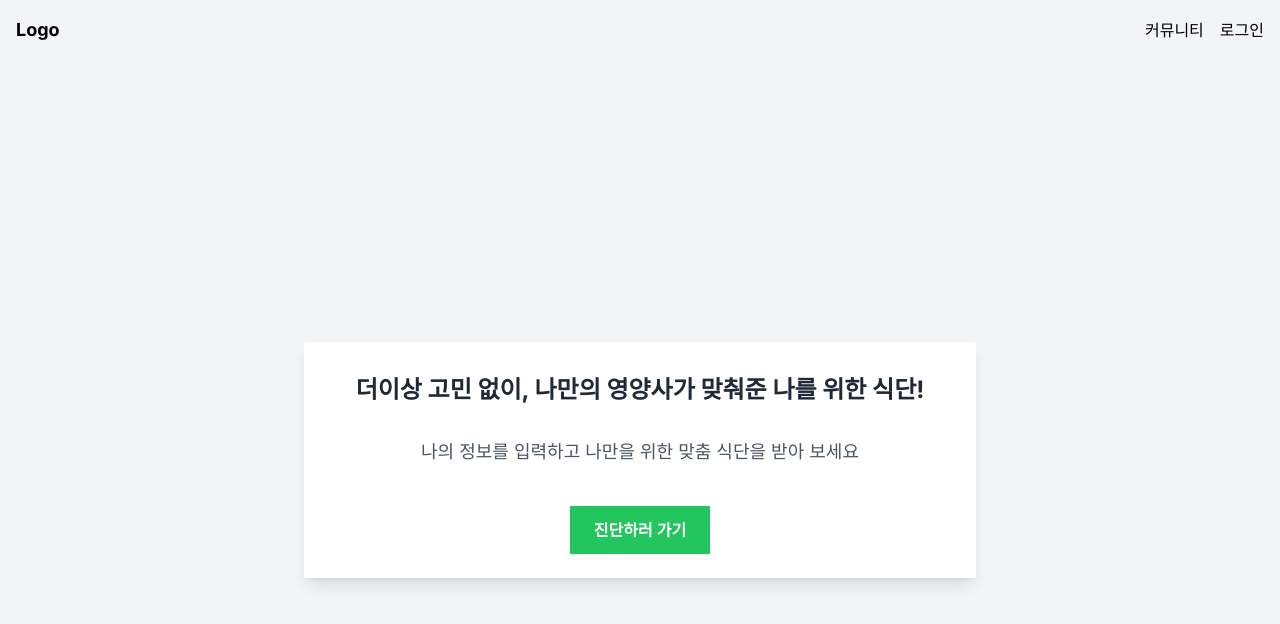
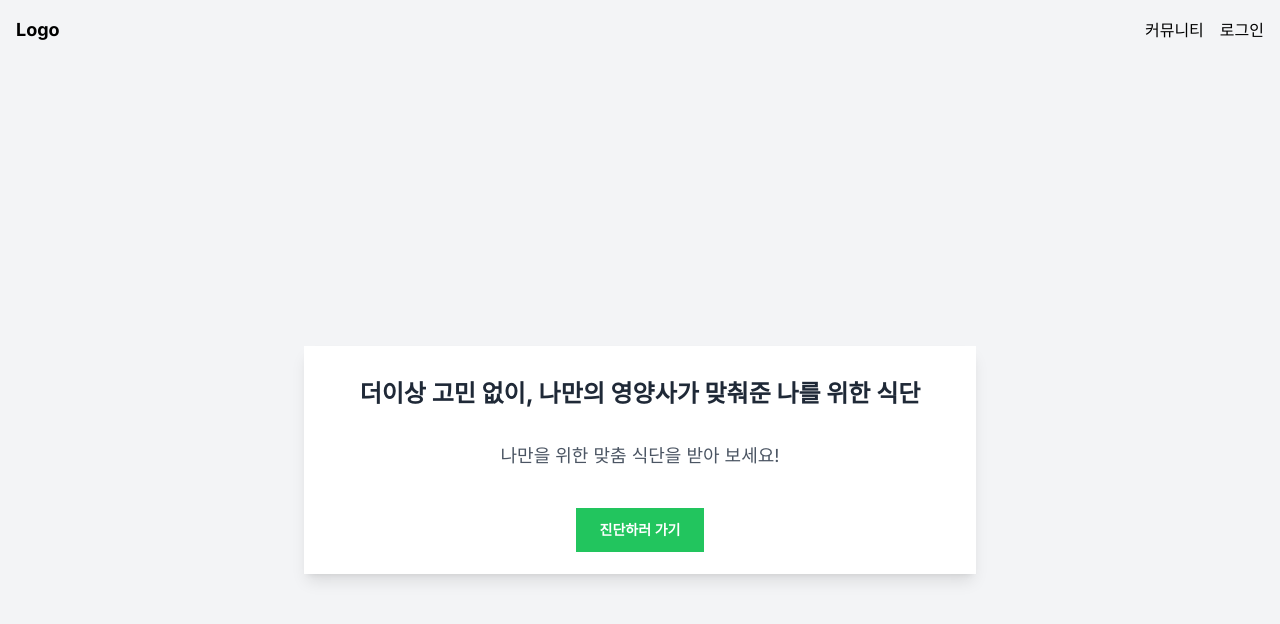
Before and after one commit to B-09-NBC-Final/Health-Protect-Me, a Next.js app: page /info in a window 1280 px wide. Shown: the top 624 px of the page. Built offline with nearby package versions, Linux system fonts and the light colour scheme.

Commit message:
delete: 지양 type 제거 및 코드 부분 수정

```diff
--- a/src/app/(main)/my-page/page.tsx
+++ b/src/app/(main)/my-page/page.tsx
@@ -1,6 +1,6 @@
 import MyPage from '@/components/MyPage/MyProfile';
 import React from 'react';
 
-const MyPageComponent: React.FC = () => <MyPage />;
+const MyPageComponent = () => <MyPage />;
 
 export default MyPageComponent;
--- a/src/components/Contents/Posting/Textarea/TextareatPage.tsx
+++ b/src/components/Contents/Posting/Textarea/TextareatPage.tsx
@@ -17,7 +17,7 @@ const TextareaPage = () => {
         <p className="border-solid border-2"></p>
         <Textarea
           placeholder="내용을 적어주세요."
-          id="message-2"
+          id="content"
           className="mt-5 w-full h-64 p-4 border-transparent rounded-lg focus:ring-2 focus:ring-[#FF7A85] focus:border-[#FF7A85] outline-none transition-all duration-300 resize-none placeholder-gray-400 text-black"
         />
       </div>
--- a/src/components/Survey/Information/InfoMain.tsx
+++ b/src/components/Survey/Information/InfoMain.tsx
@@ -1,3 +1,4 @@
+import { Button } from '@/components/ui/button';
 import Link from 'next/link';
 
 const InfoMain = () => {
@@ -6,19 +7,19 @@ const InfoMain = () => {
       <div className="max-w-2xl w-full mx-auto p-6 bg-white shadow-lg rounded-lg">
         <div className="text-center mb-8">
           <h1 className="text-2xl font-bold text-gray-800 mb-4 py-2 border-gray-200">
-            더이상 고민 없이, 나만의 영양사가 맞춰준 나를 위한 식단!
+            더이상 고민 없이, 나만의 영양사가 맞춰준 나를 위한 식단
           </h1>
-          <p className="text-lg text-gray-600 py-2  border-gray-200">
-            나의 정보를 입력하고 나만을 위한 맞춤 식단을 받아 보세요
-          </p>
+          <p className="text-lg text-gray-600 py-2  border-gray-200">나만을 위한 맞춤 식단을 받아 보세요!</p>
         </div>
         <div className="text-center">
+          <Button>
             <Link
               href="/info-reaserch"
               className="inline-block px-6 py-3 bg-green-500 text-white font-semibold rounded-lg hover:bg-green-600 transition duration-300 ease-in-out transform hover:scale-105"
             >
               진단하러 가기
             </Link>
+          </Button>
         </div>
       </div>
     </div>
```
Lines whose indentation alone changed are shown as unchanged.
